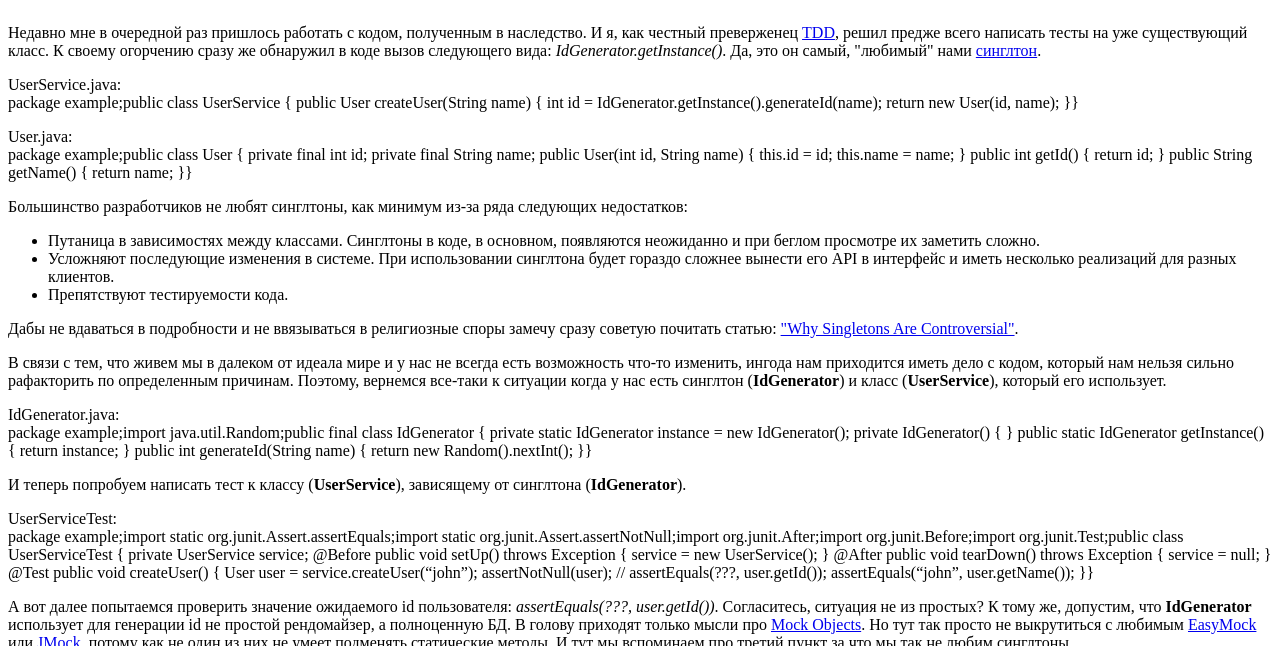
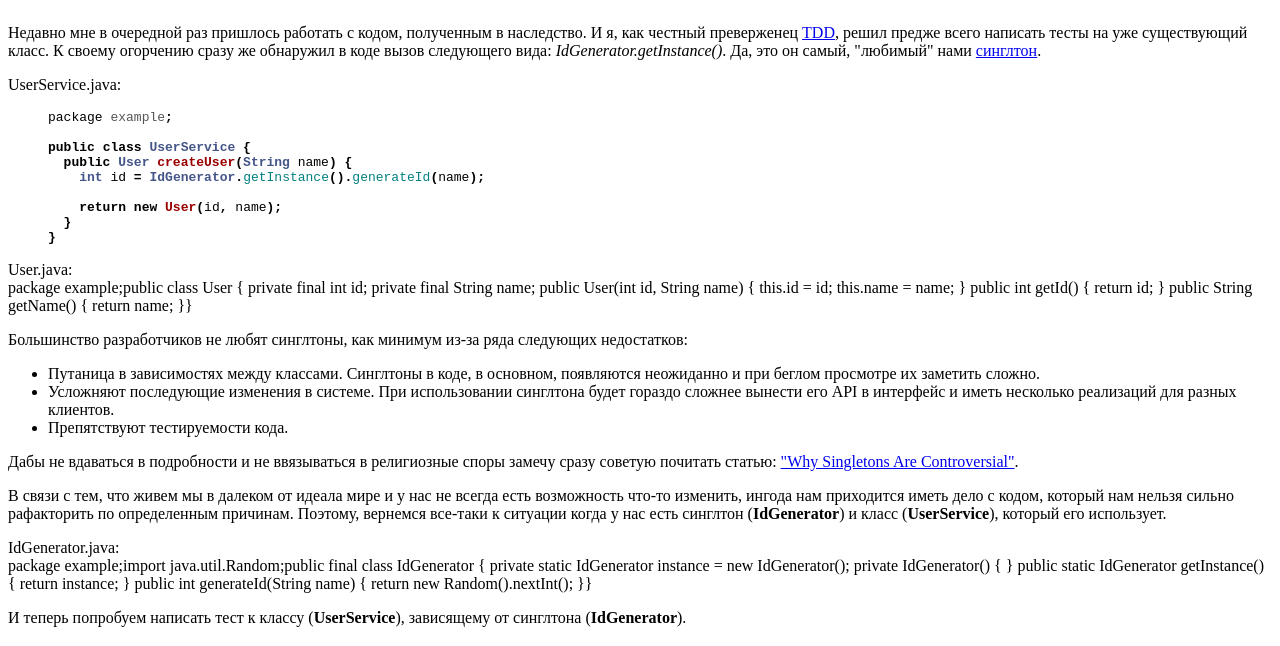
Before and after one commit to avityuk/blog.vityuk.com, a Jekyll site: the page built from _posts/2008-12-17-blog-post.markdown, in a window 1280 px wide and 900 px high, cut to the strip 254-900 px from the top of the window. Built offline with Jekyll 4.4.1, drawn with Linux system fonts in a browser that asks for light colours.

Commit message:
Fixed formatting of code

```diff
--- a/_posts/2008-12-17-blog-post.markdown
+++ b/_posts/2008-12-17-blog-post.markdown
@@ -8,8 +8,17 @@ date: 2008-12-17 07:14:00 +0200
 <a name="more" />
 
 UserService.java:
-    package example;public class UserService {  public User createUser(String name) {    int id = IdGenerator.getInstance().generateId(name);    return new User(id, name);  }}
+{% highlight java %}
+package example;
 
+public class UserService {
+  public User createUser(String name) {
+    int id = IdGenerator.getInstance().generateId(name);
+
+    return new User(id, name);
+  }
+}
+{% endhighlight %}
 
 User.java:
     package example;public class User {  private final int id;  private final String name;  public User(int id, String name) {    this.id = id;    this.name = name;  }  public int getId() {    return id;  }  public String getName() {    return name;  }}
```
